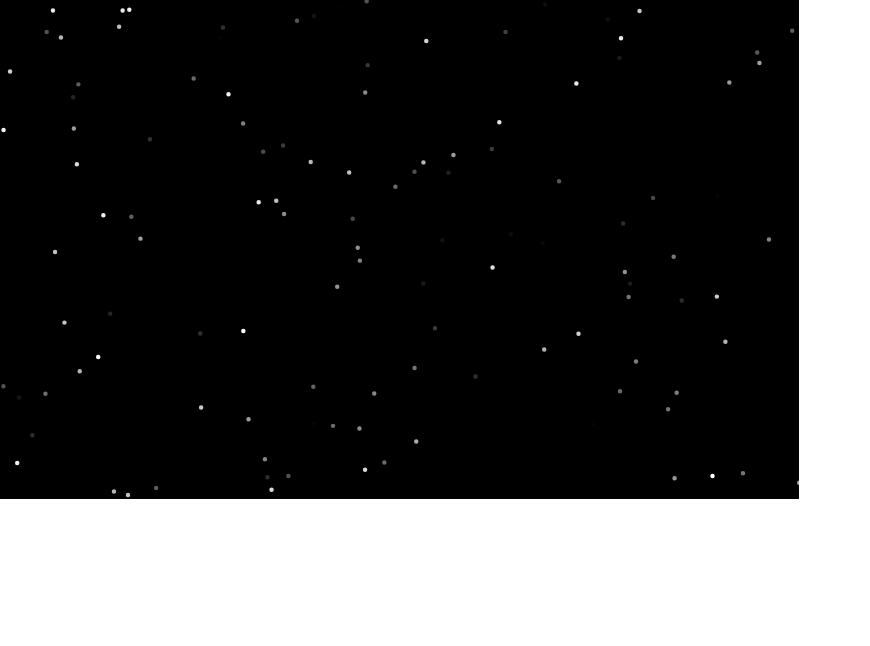
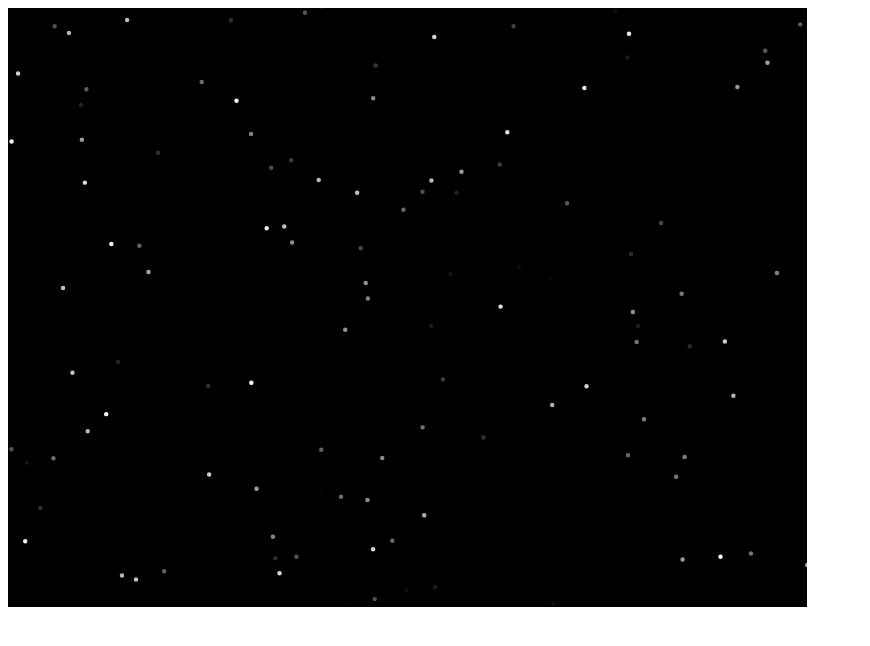
Before and after one commit to ksm9606/space, a plain HTML site: page index.html in a window 1280 px wide. Shown: the whole page, without its empty margins (0-870 px from the left). Drawn offline with nearby package versions, Linux system fonts and the light colour scheme.

Commit message:
Update index.html

```diff
--- a/index.html
+++ b/index.html
@@ -5,12 +5,80 @@
     <meta name="viewport" content="width=device-width, initial-scale=1.0">
     <title>space</title>
     <script src="http://code.jquery.com/jquery-latest.js" ></script>
-    <script src="script.js" defer></script>
-    <link rel="stylesheet" href="style.css">
-</head>
-<body>
-    <canvas id="MyCanvas" width="800" height="500">
+    <script>
+        // 기본 초기화
+        var init=false;
+        var myCanvas;
+        var Context;
+
+        // 떨어질 눈의 갯수
+        var snow_max = 120;
+        var snow=Array();
+
+        // 초기화
+        function Init()
+        {
+            if(init==false)
+            {
+                myCanvas=document.getElementById("MyCanvas");
+                Context=myCanvas.getContext("2d");
+                for(i=0;i<snow_max;++i)
+                {
+                    var obj=new Object();
+                    obj.x=Math.random()*myCanvas.width;
+                    obj.y=Math.random()*myCanvas.height;
+                    obj.size=Math.sqrt(5);
+                    obj.alpha=Math.random();
+                    snow.push(obj);
+                }
+                init=true;
+            }
+        }
+
+        // draw 이벤트
+        function onDraw()
+        {
+            if(init==false)return;
+            Context.fillStyle="#000";
+            Context.fillRect(0, 0, myCanvas.width-1, myCanvas.height-1);
+            for(i=0;i<snow_max;++i)
+            {
+                Context.beginPath();	//
+                Context.moveTo(snow[i].x, snow[i].y);
+                Context.fillStyle = // 채울색상, 투명도
+                    'rgba(255,255,255,' + snow[i].alpha + ')';
+                Context.arc(
+                    snow[i].x,		// 가로좌표
+                    snow[i].y,		// 세로좌표
+                    snow[i].size,	// 원 크기
+                    0,				// 원호의 시작
+                    Math.PI * 2		// 원호의 끝
+                );
+                Context.closePath();
+                Context.fill();
+            }
+            Context.filter = "none";
+        }
+
+        function Run()
+        {
+            for(i=0;i<snow_max;++i)
+            {
+                snow[i].y+=snow[i].size*0.2;
+                if(snow[i].y>=myCanvas.height)snow[i].y=-10;
+            }
+            onDraw();
+        }
+
+        $(document).ready(function(){
+            Init();
+            setInterval(Run, 20);
+        });
+        </script>
+
+        <canvas id="MyCanvas" width=800 height=600>
         Canvas is not supported.
-    </canvas>
-</body>
-</html>
+        </canvas>
+
+        </body>
+        </html>
```
